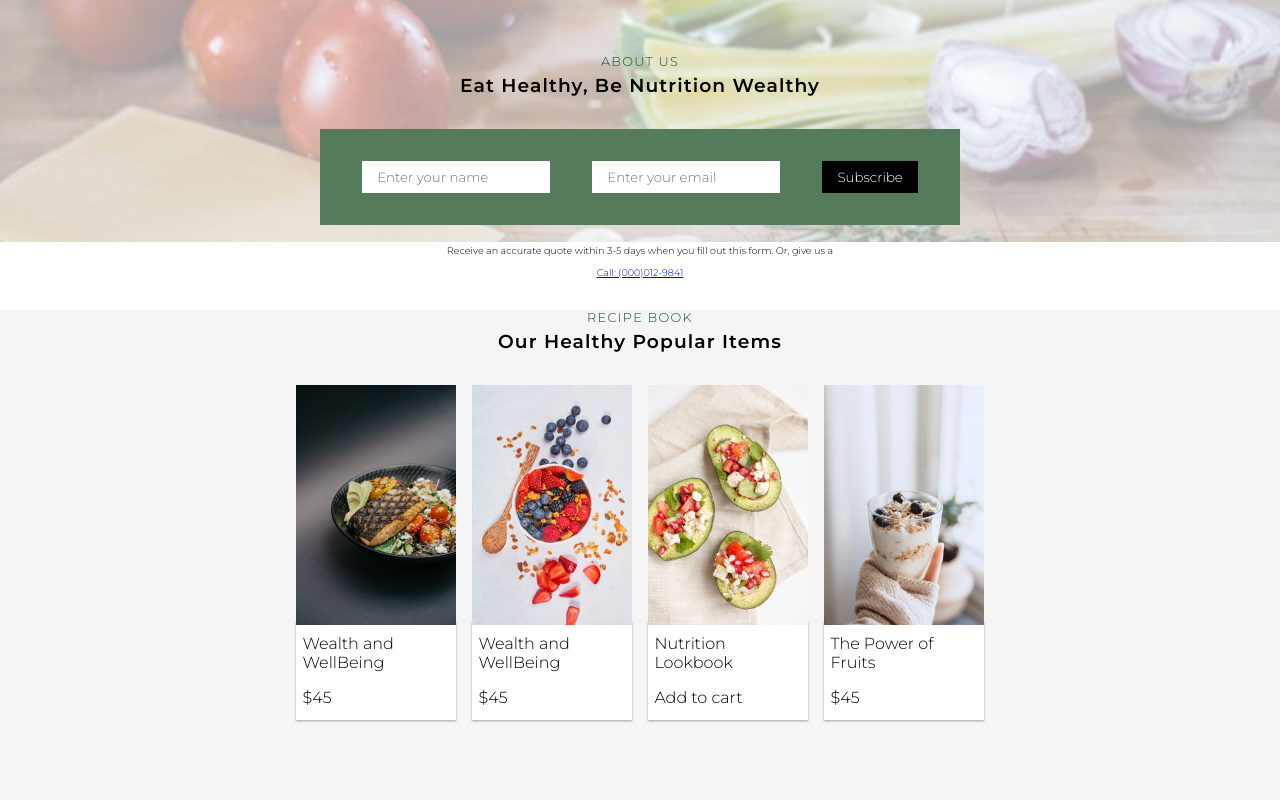
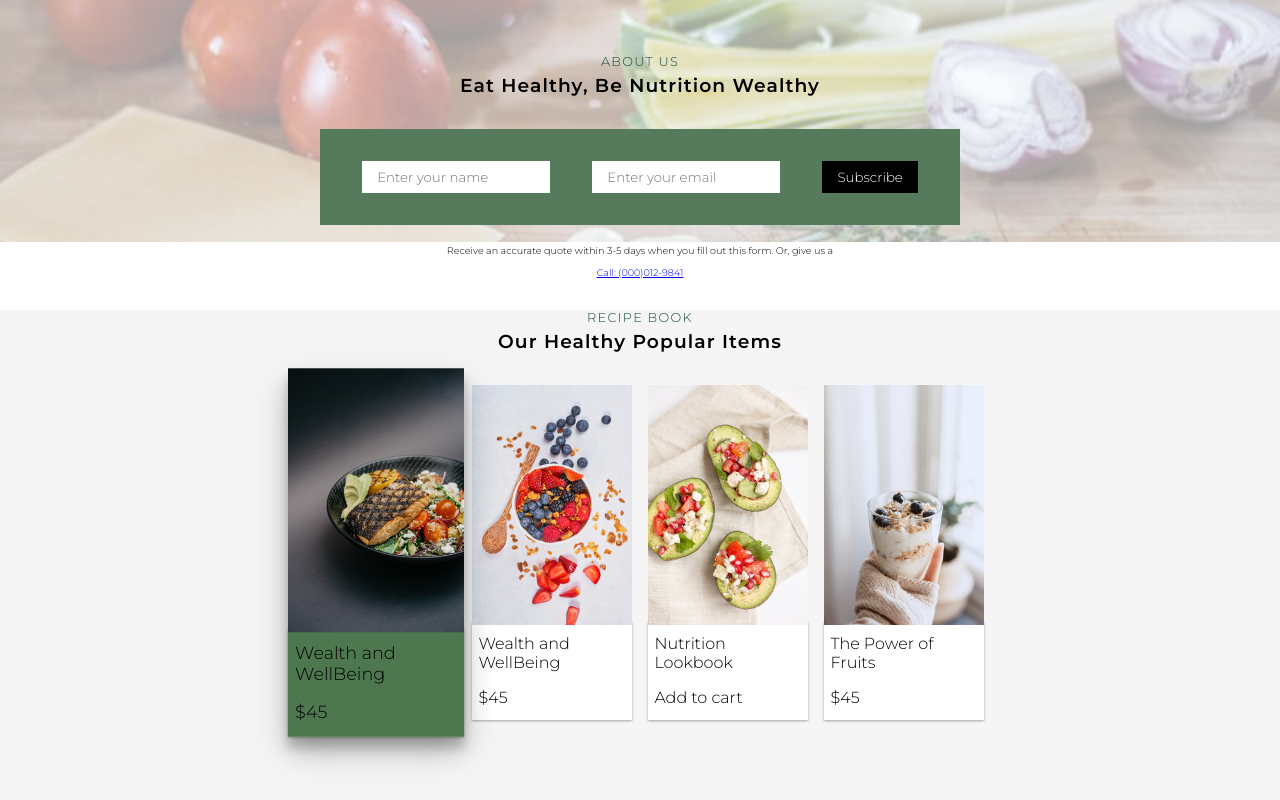
Before and after one commit to oswhytecodes/recipes, a React (Create React App) app: page / in a window 1280 px wide. In both pictures the pointer is over the element 376 px from the left and 2317 px from the top of the page. Shown: the part 1647-2447 px from the top of the page. Built offline with nearby package versions, Linux system fonts and the light colour scheme.

Commit message:
added hover

```diff
--- a/src/components/Photocard.css
+++ b/src/components/Photocard.css
@@ -11,7 +11,14 @@
   box-shadow: 0 1px 3px rgba(0, 0, 0, 0.12), 0 1px 2px rgba(0, 0, 0, 0.24);
   transition: all 0.3s cubic-bezier(0.25, 0.8, 0.25, 1);
 }
+.photo-card:hover {
+  background-color: var(--clr-head);
 
+}
+.photocard-container:hover {
+  box-shadow: 0 14px 28px rgba(0, 0, 0, 0.25), 0 10px 10px rgba(0, 0, 0, 0.22);
+  transform: scale(1.1);
+}
 
 .photo-card {
   padding: 0.8em 0.4em;
```
